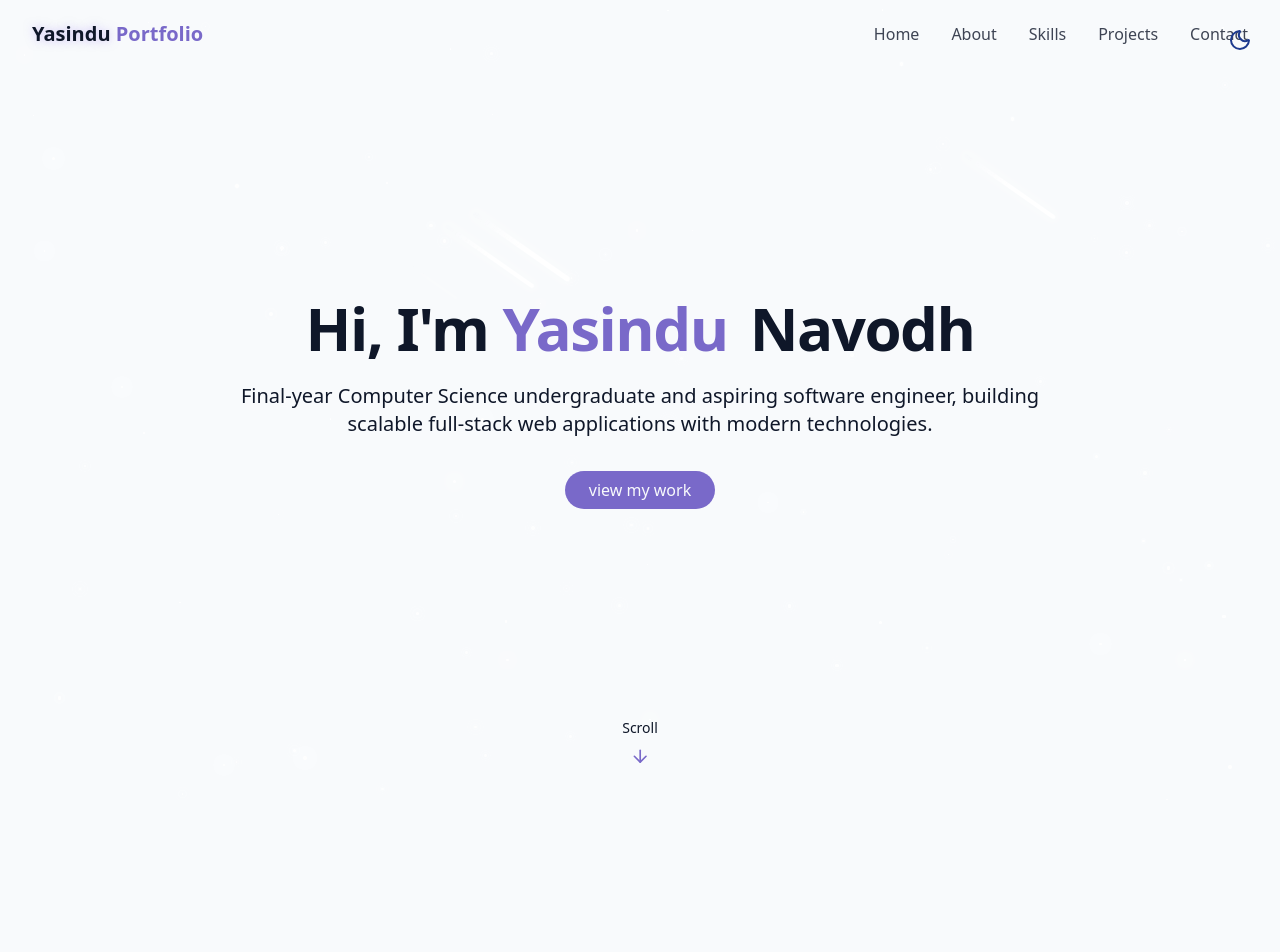
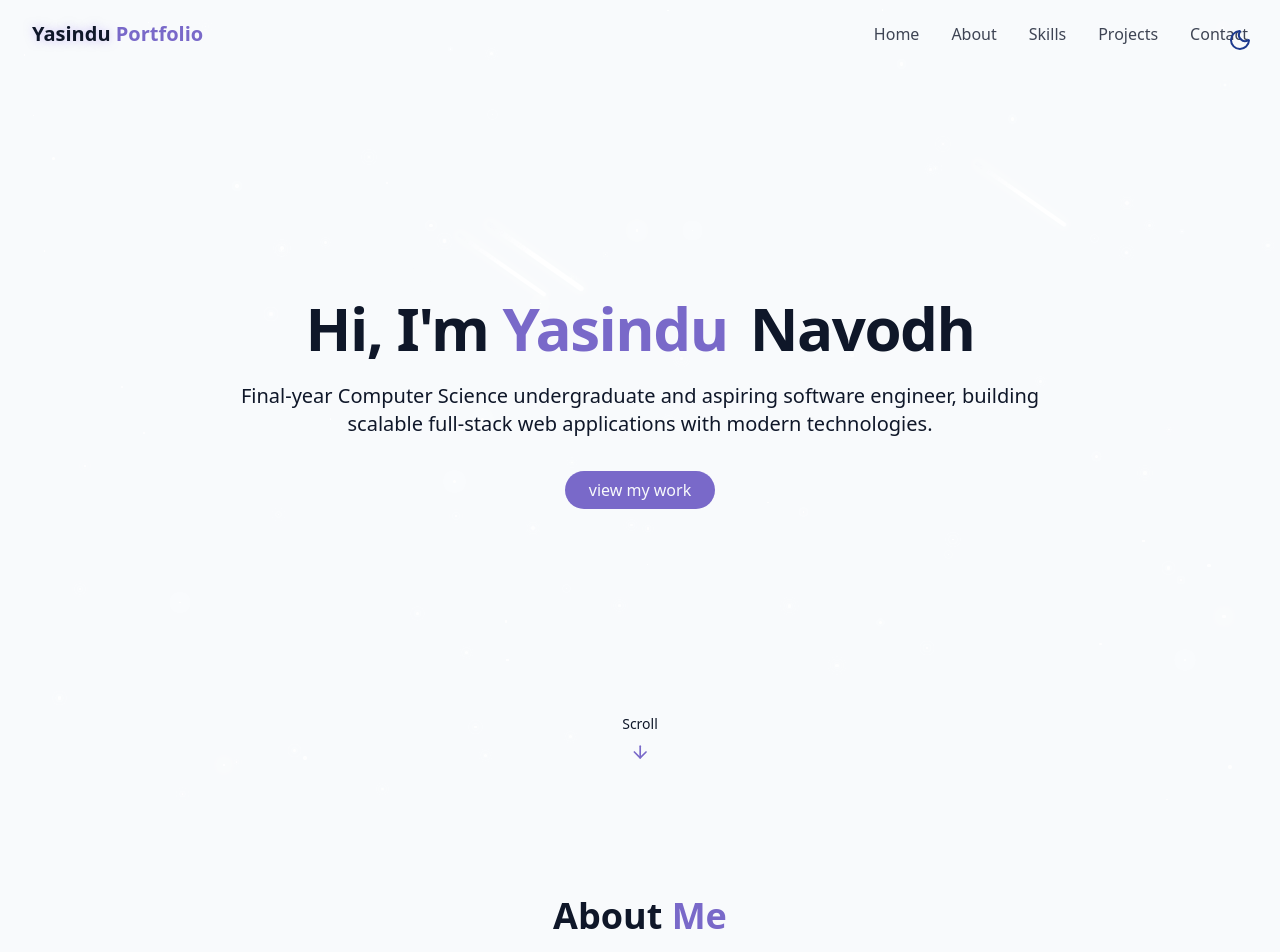
Before and after one commit to Yasindu-Navo/My-Portfolio, a React (Vite) app: page / in a window 1280 px wide. Shown: the top 952 px of the page. Before the commit the page ends 800 px from the top, so only its background shows below. Built offline with nearby package versions, Linux system fonts and the light colour scheme.

Commit message:
add AboutSection component and include it in Home page

```diff
--- /dev/null
+++ b/src/components/AboutSection.jsx
@@ -0,0 +1,16 @@
+
+export const AboutSection = () => {
+
+    return (
+        <section id="about" className="py-24 px-4 relative">
+            {" "}
+            <div className="container mx-auto max-w-5xl">
+                <h2 className="text-3xl md:text-4xl font-bold mb-12 text-center">
+                    About <span className="text-primary">Me</span>
+                </h2>
+
+
+                </div>
+        </section>
+    );
+}
--- a/src/pages/Home.jsx
+++ b/src/pages/Home.jsx
@@ -1,3 +1,4 @@
+import { AboutSection } from "../components/AboutSection";
 import { HeroSection } from "../components/HeroSection";
 import { NavBar } from "../components/NavBar";
 import { StarBackground } from "../components/StarBackground";
@@ -20,6 +21,7 @@
           {/* main content */}
           <main>
               <HeroSection />
+              <AboutSection />
           </main>
     </div>
   );
```
Also changed, not shown: src/components/HeroSection.jsx (line endings or trailing spaces).
